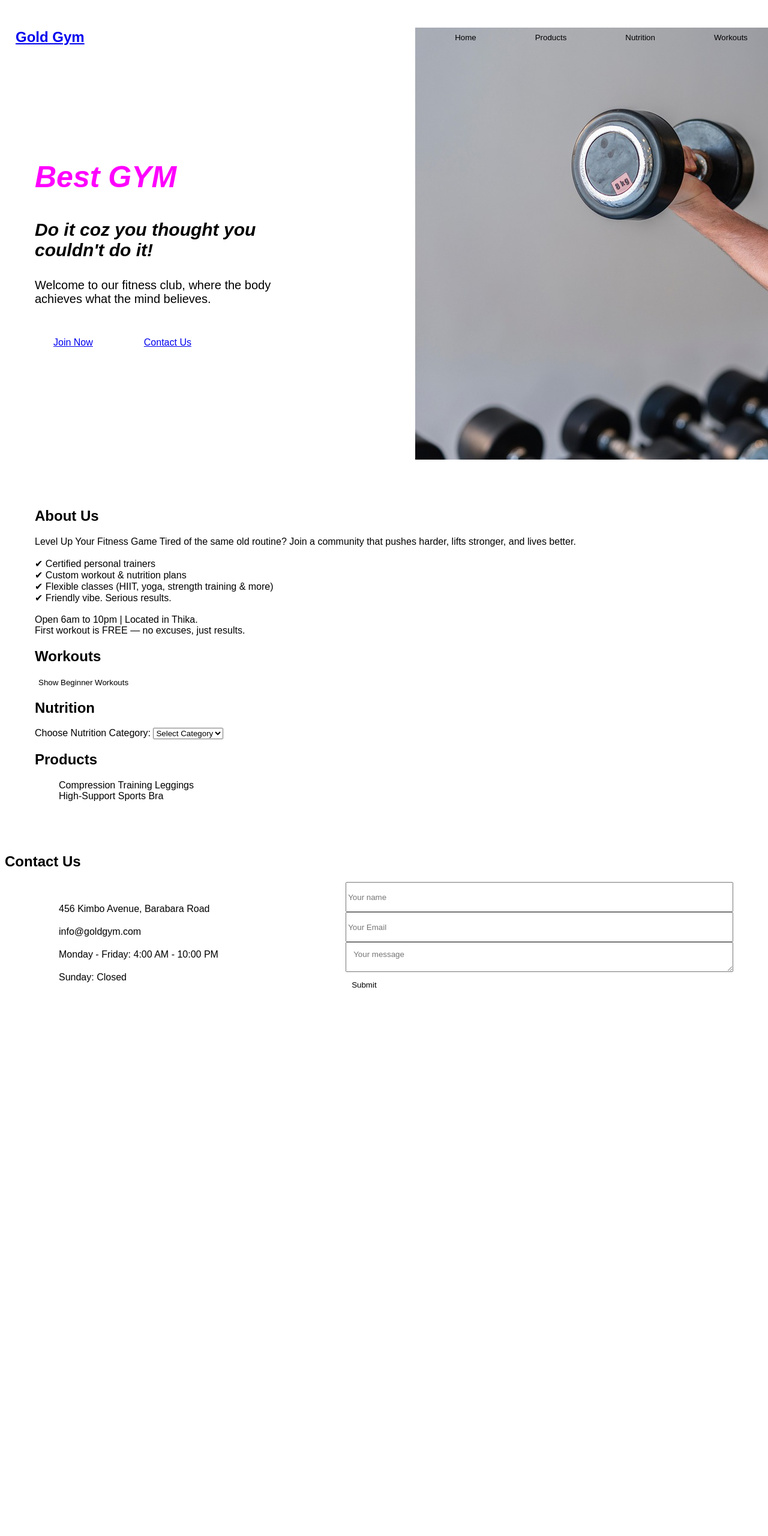
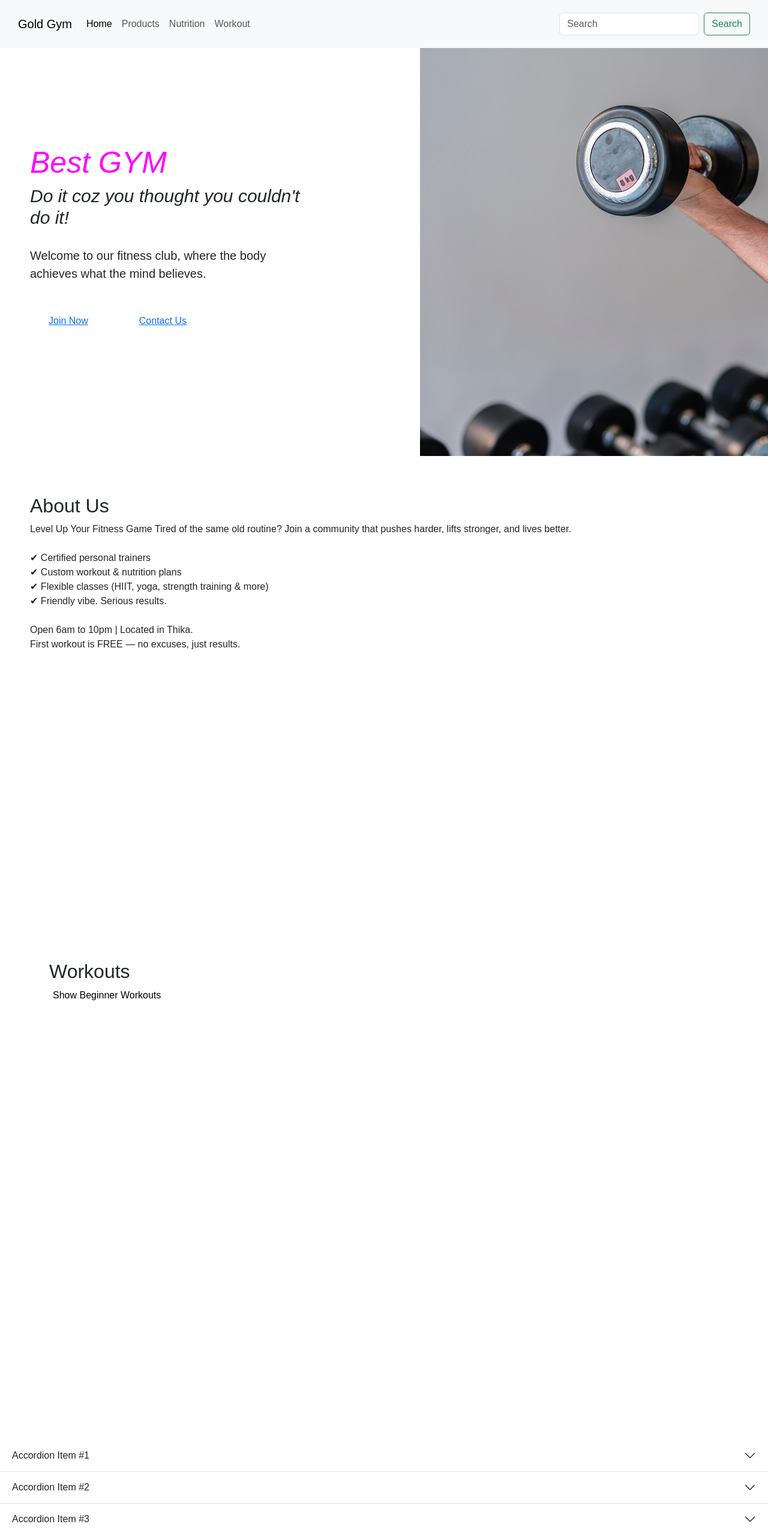
Before and after one commit to Tiffany-Mwikali-git/Gym__App, a plain HTML site: page index.html in a window 1280 px wide. Shown: the top 2560 px of the page at 60% size. Before the commit the page ends 1782 px from the top, so only its background shows below. Drawn offline with nearby package versions, Linux system fonts and the light colour scheme; no server answers; a script that the page names is missing.

Commit message:
fixed my navbar

```diff
--- a/css/styles.css
+++ b/css/styles.css
@@ -48,6 +48,8 @@ button {
     margin: 0 auto;
     padding: 0 50px;
     max-width: var(--site-max-width);
+    min-height: 100vh;
+    align-items: center;
 }
 
 .main-section {
--- a/index.html
+++ b/index.html
@@ -5,10 +5,15 @@
   <meta name="viewport" content="width=device-width, initial-scale=1.0">
   <title>Gold Gym App</title>
   <link rel="stylesheet" href="css/styles.css">
+  <link rel="stylesheet" href="https://cdn.jsdelivr.net/npm/bootstrap@5.3.3/dist/css/bootstrap.min.css">
+      <script src="https://cdn.jsdelivr.net/npm/bootstrap@5.3.3/dist/js/bootstrap.bundle.min.js"> </script>
+
+
+
 </head>
 <body>
   <header>
-    <nav class="navbar section-content">
+    <!-- <nav class="navbar section-content">
       <a href="#" class="nav-logo">
         <h2 class="logo-text">Gold Gym</h2>
       </a>
@@ -18,7 +23,38 @@
         <li class="nav-item"><a href="#" class="nav-link"><button class="nav-button">Nutrition</button></a></li>
         <li class="nav-item"><a href="#" class="nav-link"><button class="nav-button">Workouts</button></a></li>
       </ul>
-    </nav>
+    </nav> -->
+    <nav class="navbar navbar-expand-lg bg-body-tertiary">
+  <div class="container-fluid">
+    <a class="navbar-brand" href="#Home">Gold Gym</a>
+    <button class="navbar-toggler" type="button" data-bs-toggle="collapse" data-bs-target="#navbarSupportedContent" aria-controls="navbarSupportedContent" aria-expanded="false" aria-label="Toggle navigation">
+      <span class="navbar-toggler-icon"></span>
+    </button>
+    <div class="collapse navbar-collapse" id="navbarSupportedContent">
+      <ul class="navbar-nav me-auto mb-2 mb-lg-0">
+        <li class="nav-item">
+          <a class="nav-link active" aria-current="page" href="#home">Home</a>
+        </li>
+        <li class="nav-item">
+          <a class="nav-link" href="#products">Products</a>
+        </li>
+        <li class="nav-item">
+          <a class="nav-link" href="#nutrition">
+            Nutrition
+          </a>
+
+        </li>
+        <li class="nav-item" >
+          <a class="nav-link" href="#workout">Workout</a>
+        </li>
+      </ul>
+      <form class="d-flex" role="search">
+        <input class="form-control me-2" type="search" placeholder="Search" aria-label="Search"/>
+        <button class="btn btn-outline-success" type="submit">Search</button>
+      </form>
+    </div>
+  </div>
+</nav>
   </header>
 
   <main>
@@ -63,14 +99,47 @@
     </section>
 
     <!-- Workouts Section -->
-    <section class="workout-section section-content">
+
+    <section class="container workout-section section-content" id="workout">
       <h2 class="section-title">Workouts</h2>
       <button id="showBeginnerWorkouts" class="nav-button">Show Beginner Workouts</button>
       <div id="workoutContainer" class="workout-container"></div>
     </section>
+    <div class="accordion accordion-flush" id="accordionFlushExample">
+  <div class="accordion-item">
+    <h2 class="accordion-header">
+      <button class="accordion-button collapsed" type="button" data-bs-toggle="collapse" data-bs-target="#flush-collapseOne" aria-expanded="false" aria-controls="flush-collapseOne">
+        Accordion Item #1
+      </button>
+    </h2>
+    <div id="flush-collapseOne" class="accordion-collapse collapse" data-bs-parent="#accordionFlushExample">
+      <div class="accordion-body">Placeholder content for this accordion, which is intended to demonstrate the <code>.accordion-flush</code> class. This is the first item’s accordion body.</div>
+    </div>
+  </div>
+  <div class="accordion-item">
+    <h2 class="accordion-header">
+      <button class="accordion-button collapsed" type="button" data-bs-toggle="collapse" data-bs-target="#flush-collapseTwo" aria-expanded="false" aria-controls="flush-collapseTwo">
+        Accordion Item #2
+      </button>
+    </h2>
+    <div id="flush-collapseTwo" class="accordion-collapse collapse" data-bs-parent="#accordionFlushExample">
+      <div class="accordion-body">Placeholder content for this accordion, which is intended to demonstrate the <code>.accordion-flush</code> class. This is the second item’s accordion body. Let’s imagine this being filled with some actual content.</div>
+    </div>
+  </div>
+  <div class="accordion-item">
+    <h2 class="accordion-header">
+      <button class="accordion-button collapsed" type="button" data-bs-toggle="collapse" data-bs-target="#flush-collapseThree" aria-expanded="false" aria-controls="flush-collapseThree">
+        Accordion Item #3
+      </button>
+    </h2>
+    <div id="flush-collapseThree" class="accordion-collapse collapse" data-bs-parent="#accordionFlushExample">
+      <div class="accordion-body">Placeholder content for this accordion, which is intended to demonstrate the <code>.accordion-flush</code> class. This is the third item’s accordion body. Nothing more exciting happening here in terms of content, but just filling up the space to make it look, at least at first glance, a bit more representative of how this would look in a real-world application.</div>
+    </div>
+  </div>
+</div>
 
     <!-- Nutrition Section -->
-    <section class="nutrition-section section-content">
+    <section class="container nutrition-section section-content" id="nutrition">
       <h2 class="section-title">Nutrition</h2>
       <label for="nutritionCategory">Choose Nutrition Category:</label>
       <select id="nutritionCategory">
@@ -83,7 +152,7 @@
     </section>
 
     <!-- Products Section -->
-    <section class="products-section section-content">
+    <section class="container products-section section-content" id="products">
       <h2 class="section-title">Products</h2>
       <ul id="productList">
         <li data-id="1" class="product-item">Compression Training Leggings</li>
@@ -105,7 +174,7 @@
         <li class="contact-info">Sunday: Closed</li>
       </ul>
 
-      <form action="#" class="contact-form">
+      <form action="" class="contact-form">
         <input type="text" placeholder="Your name" class="form-input" required>
         <input type="email" placeholder="Your Email" class="form-input" required>
         <textarea placeholder="Your message" class="form-input"></textarea>
@@ -115,5 +184,10 @@
   </section>
 
   <script src="src/index.js"></script>
+  <script
+  src="https://cdn.jsdelivr.net/npm/bootstrap@5.3.3/dist/js/bootstrap.bundle.min.js"
+  integrity="sha384-qG3v1iZ5SKI5xStfTARU3hFayC08zTHqllUccmrh9zwLzYjKnNwXz+Id2YABj5Xc"
+  crossorigin="anonymous">
+</script>
 </body>
 </html>
--- a/src/index.js
+++ b/src/index.js
@@ -18,7 +18,7 @@ async function fetchData() {
     const [workoutsRes, nutritionRes, productsRes] = await Promise.all([
       fetch(`${API_BASE}/workouts`),
       fetch(`${API_BASE}/nutrition`),
-      fetch(`${API_BASE}/products`)
+      fetch(`${API_BASE}/products`),
     ]);
 
     workouts = await workoutsRes.json();
@@ -30,7 +30,7 @@ async function fetchData() {
 }
 
 // Event Listener 1: Show Beginner Workouts
-document.getElementById("showBeginnerWorkouts").addEventListener("click", async () => {
+document.addEventListener("DOMContentLoaded", async () => {
   if (!workouts.length) await fetchData();
 
   const beginners = workouts.filter(w => w.difficulty === "Beginner");
@@ -88,3 +88,29 @@ productList.addEventListener("click", async (e) => {
     `;
   }
 });
+
+  // Get form and elements
+    const form = document.getElementById("contactForm");
+    const formStatus = document.getElementById("formStatus");
+
+    // Event listener for form submission
+    form.addEventListener("submit", function(event) {
+      event.preventDefault(); // Prevent the default form submission behavior
+
+      // Extract form values
+      const name = document.getElementById("name").value;
+      const email = document.getElementById("email").value;
+      const message = document.getElementById("message").value;
+
+      // Here, you could do something with the form data (e.g., send it to a server)
+      console.log("Form Submitted!");
+      console.log("Name:", name);
+      console.log("Email:", email);
+      console.log("Message:", message);
+
+      // Display confirmation message
+      formStatus.style.display = "block";
+
+      // Clear the form after submission
+      form.reset();
+    })
```
